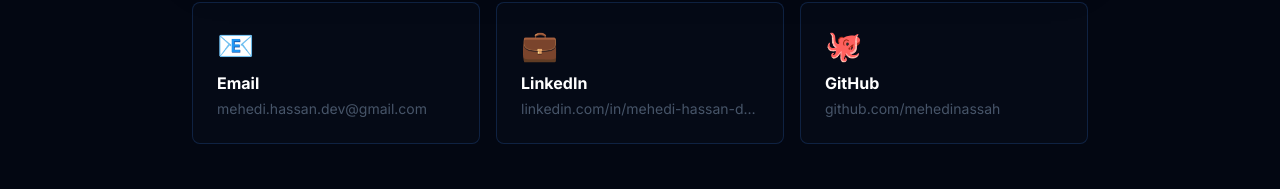
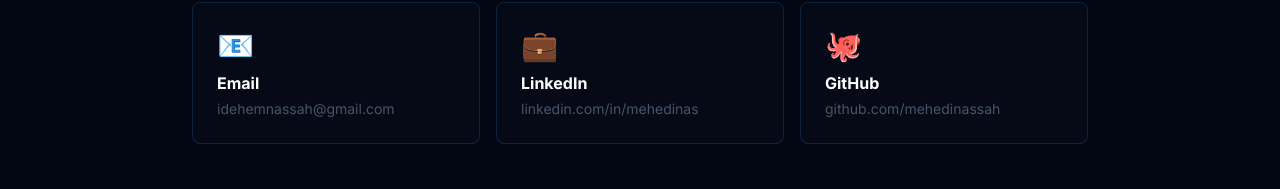
Before and after one commit to mehedinassah/portfolio, a React (Create React App) app in the folder frontend/: page / in a window 1280 px wide. Shown: the part 6297-6486 px from the top of the page. Built offline with nearby package versions, Linux system fonts and the light colour scheme.

Commit message:
🔗 Update LinkedIn profile URL to https://www.linkedin.com/in/mehedinas

```diff
--- a/frontend/src/components/Contact.jsx
+++ b/frontend/src/components/Contact.jsx
@@ -34,7 +34,7 @@
 
   const contactMethods = [
     { emoji: "📧", label: "Email", value: "idehemnassah@gmail.com", href: "mailto:idehemnassah@gmail.com" },
-    { emoji: "💼", label: "LinkedIn", value: "mehedi-hassan-2b4689278", href: "https://linkedin.com/in/mehedi-hassan-2b4689278" },
+    { emoji: "💼", label: "LinkedIn", value: "mehedinas", href: "https://www.linkedin.com/in/mehedinas" },
     { emoji: "🐙", label: "GitHub", value: "mehedinassah", href: "https://github.com/mehedinassah" },
     { emoji: "📍", label: "Location", value: "Dhaka, Bangladesh", href: null },
   ];
--- a/frontend/src/components/Footer.jsx
+++ b/frontend/src/components/Footer.jsx
@@ -11,7 +11,7 @@
     },
     {
       name: "LinkedIn",
-      url: "https://linkedin.com/in/mehedi-hassan-2b4689278",
+      url: "https://www.linkedin.com/in/mehedinas",
       emoji: "💼",
     },
     {
--- a/frontend/src/components/TerminalContact.jsx
+++ b/frontend/src/components/TerminalContact.jsx
@@ -32,10 +32,10 @@
       ],
     },
     email: {
-      output: ["📧 Email: mehedi.hassan.dev@gmail.com"],
+      output: ["📧 Email: idehemnassah@gmail.com"],
     },
     linkedin: {
-      output: ["💼 LinkedIn: linkedin.com/in/mehedi-hassan-dev"],
+      output: ["💼 LinkedIn: linkedin.com/in/mehedinas"],
     },
     github: {
       output: ["🐙 GitHub: github.com/mehedinassah"],
@@ -63,12 +63,11 @@
     } else if (trimmed === "connect") {
       setHistory((prev) => [
         ...prev,
-        { type: "system", text: "Opening contact form..." },
-        { type: "system", text: "📬 Redirecting to email" },
+        { type: "system", text: "Here are my contact details:" },
+        { type: "output", text: "📧 Email: idehemnassah@gmail.com" },
+        { type: "output", text: "💼 LinkedIn: linkedin.com/in/mehedinas" },
+        { type: "output", text: "🐙 GitHub: github.com/mehedinassah" },
       ]);
-      setTimeout(() => {
-        window.location.href = "mailto:mehedi.hassan.dev@gmail.com?subject=Let's%20Connect!";
-      }, 1000);
     } else if (commands[trimmed]) {
       setHistory((prev) => [
         ...prev,
@@ -209,14 +208,14 @@
             {
               icon: "📧",
               title: "Email",
-              value: "mehedi.hassan.dev@gmail.com",
-              href: "mailto:mehedi.hassan.dev@gmail.com",
+              value: "idehemnassah@gmail.com",
+              href: "mailto:idehemnassah@gmail.com",
             },
             {
               icon: "💼",
               title: "LinkedIn",
-              value: "linkedin.com/in/mehedi-hassan-dev",
-              href: "https://linkedin.com/in/mehedi-hassan-dev",
+              value: "linkedin.com/in/mehedinas",
+              href: "https://www.linkedin.com/in/mehedinas",
             },
             {
               icon: "🐙",
```
